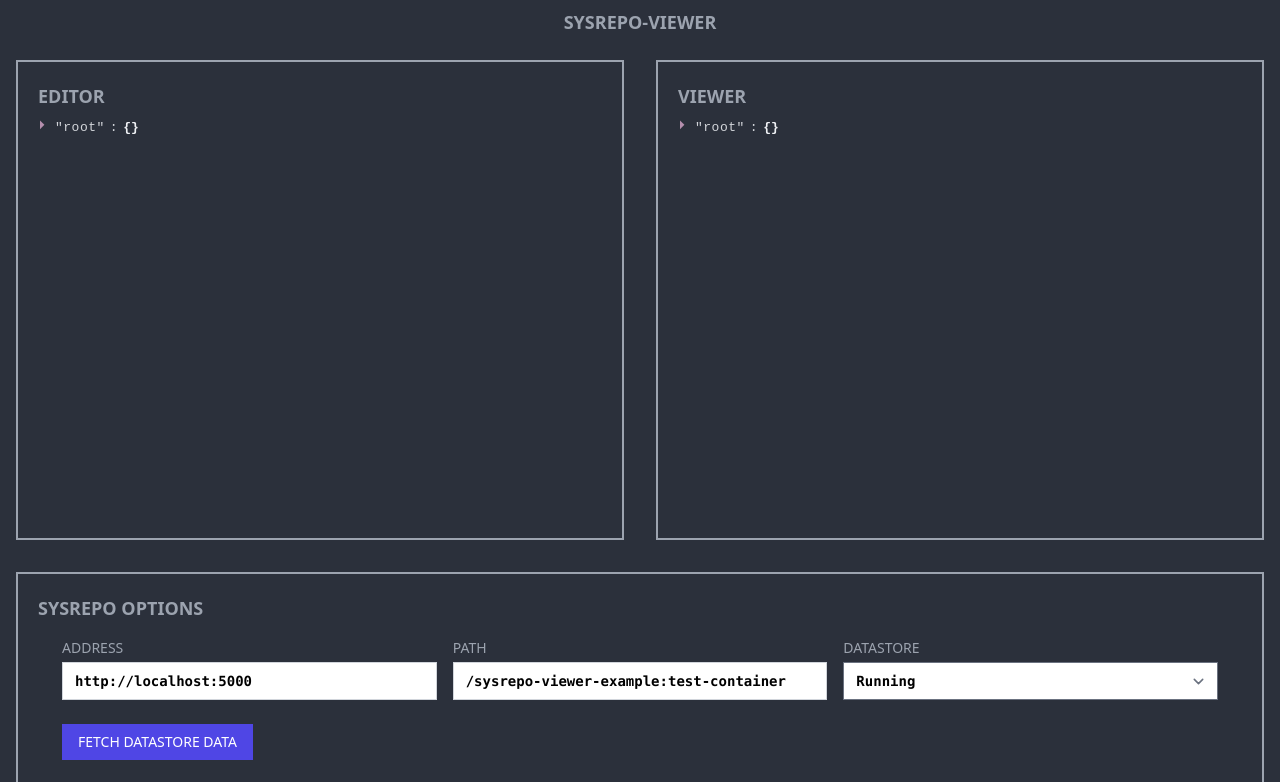
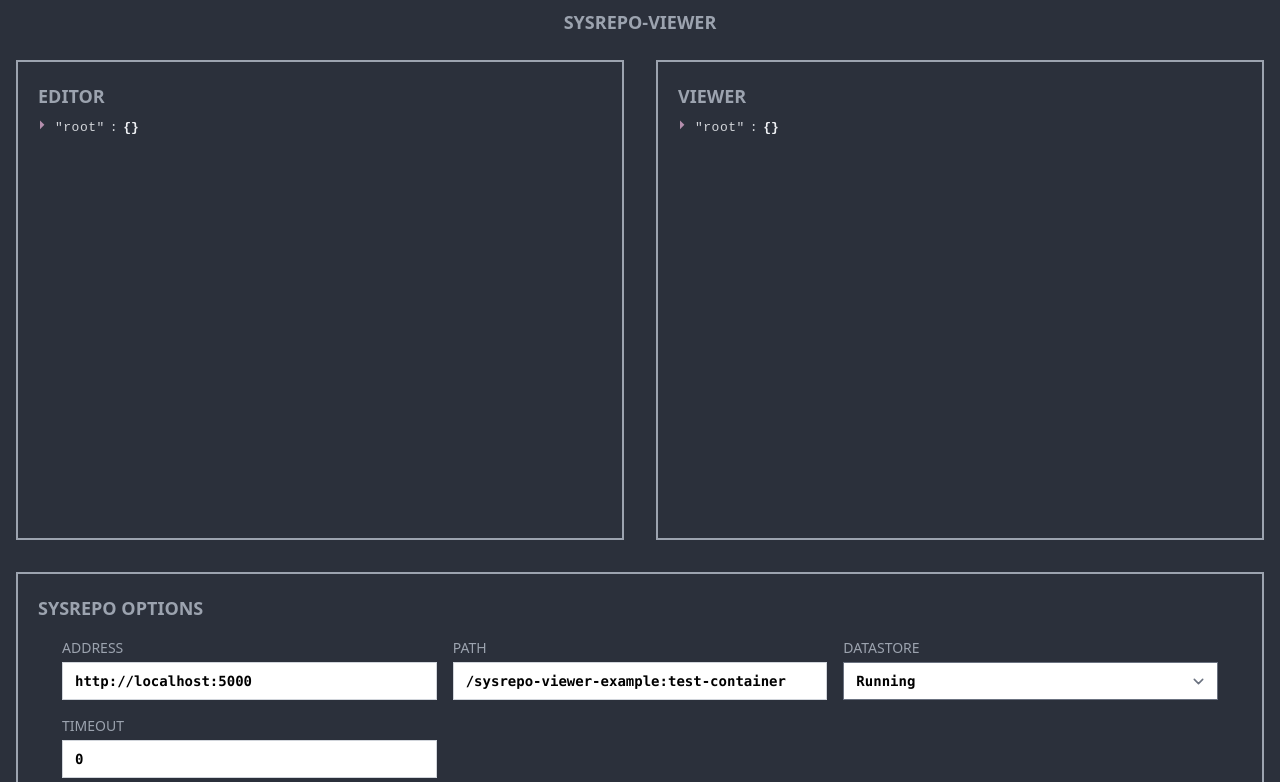
Before and after one commit to sartura/sysrepo-viewer, a React (Create React App) app in the folder frontend/sysrepo-viewer/: page / in a window 1280 px wide. Shown: the top 782 px of the page. Built offline with nearby package versions, Linux system fonts and the light colour scheme.

Commit message:
feat: add timeout option

```diff
--- a/frontend/sysrepo-viewer/src/components/PageBody.jsx
+++ b/frontend/sysrepo-viewer/src/components/PageBody.jsx
@@ -12,6 +12,7 @@ export default function PageBody() {
   const [viewObject, setViewObject] = useState({});
   const [editObject, setEditObject] = useState({});
   const [address, setAddress] = useState("http://localhost:5000");
+  const [timeout, setTimeout] = useState(0);
 
   // /sysrepo-viewer-example:test-container
 
@@ -103,7 +104,7 @@ export default function PageBody() {
         <h1 className="font-bold text-lg uppercase">sysrepo options</h1>
         <div className="m-2">
           <div className="m-2 flex">
-            <div className="w-1/2 m-2">
+            <div className="w-1/3 m-2">
               <label
                 htmlFor="address"
                 className="block text-sm font-medium mb-1 uppercase"
@@ -119,7 +120,7 @@ export default function PageBody() {
               />
             </div>
 
-            <div className="w-1/2 m-2">
+            <div className="w-1/3 m-2">
               <label
                 htmlFor="path"
                 className="block text-sm font-medium mb-1 uppercase"
@@ -135,7 +136,7 @@ export default function PageBody() {
               />
             </div>
 
-            <div className="w-1/2 m-2">
+            <div className="w-1/3 m-2">
               <label
                 htmlFor="datastore"
                 className="block text-sm font-medium mb-1 uppercase"
@@ -152,6 +153,24 @@ export default function PageBody() {
                 <option>Running</option>
                 <option>Operational</option>
               </select>
+            </div>
+          </div>
+
+          <div className="m-2 flex">
+            <div className="w-1/3 px-2">
+              <label
+                htmlFor="timeout"
+                className="block text-sm font-medium mb-1 uppercase"
+              >
+                Timeout
+              </label>
+              <input
+                type="number"
+                id="timeout"
+                className="flex-1 text-black font-semibold font-mono block w-full rounded-none sm:text-sm border-gray-300"
+                value={timeout}
+                onChange={(event) => setTimeout(event.target.value)}
+              />
             </div>
           </div>
 
```
